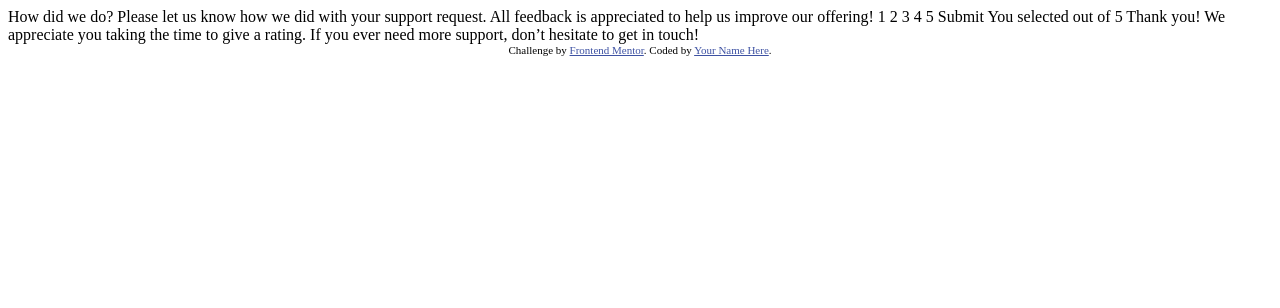
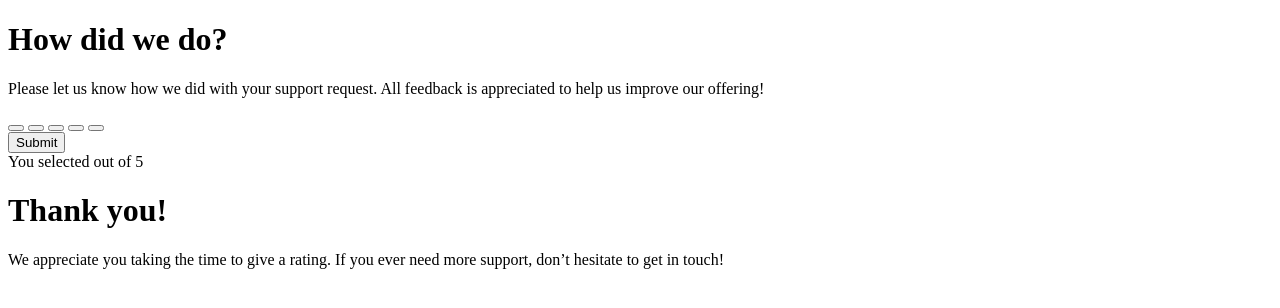
Before and after one commit to dracoeau/Interactive-Rating-Component, a plain HTML site: page index.html in a window 1280 px wide. Drawn offline with Linux system fonts and the light colour scheme.

Commit message:
index.html modified

```diff
--- a/index.html
+++ b/index.html
@@ -17,33 +17,31 @@
 <body>
 
   <!-- Rating state start -->
-
-  How did we do?
-
-  Please let us know how we did with your support request. All feedback is appreciated
-  to help us improve our offering!
-
-  1 2 3 4 5
-
-  Submit
+  <div id="rating_component">
+    <h1>How did we do?</h1>
+    <p>Please let us know how we did with your support request. All feedback is appreciated
+      to help us improve our offering!</p>
+      <div id="multi choice buttons">
+        <button id="rating of 1"></button>
+        <button id="rating of 2"></button>
+        <button id="rating of 3"></button>
+        <button id="rating of 4"></button>
+        <button id="rating of 5"></button>
+      </div>
+    <button id="Submit">Submit</button>
+  </div>
 
   <!-- Rating state end -->
 
   <!-- Thank you state start -->
 
   You selected <!-- Add rating here --> out of 5
-
-  Thank you!
-
-  We appreciate you taking the time to give a rating. If you ever need more support,
-  don’t hesitate to get in touch!
+  <div id="thank_you">
+    <h1>Thank you!</h1>
+    <p>We appreciate you taking the time to give a rating. If you ever need more support,
+      don’t hesitate to get in touch!</p>
+  </div>
 
   <!-- Thank you state end -->
-
-
-  <div class="attribution">
-    Challenge by <a href="https://www.frontendmentor.io?ref=challenge" target="_blank">Frontend Mentor</a>.
-    Coded by <a href="#">Your Name Here</a>.
-  </div>
 </body>
 </html>
```
Also changed, not shown: scss/__globals.scss (added).
